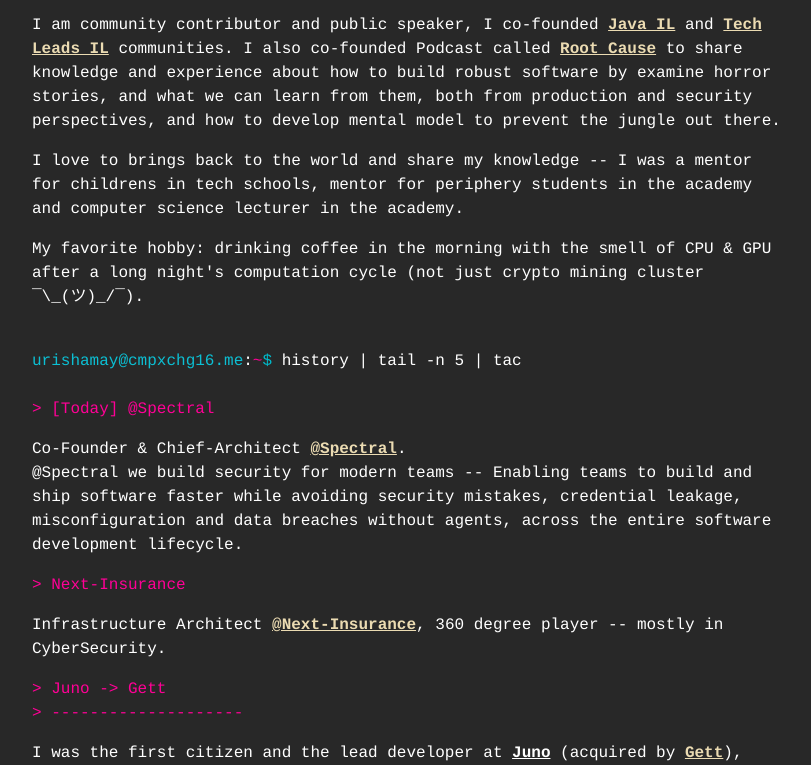
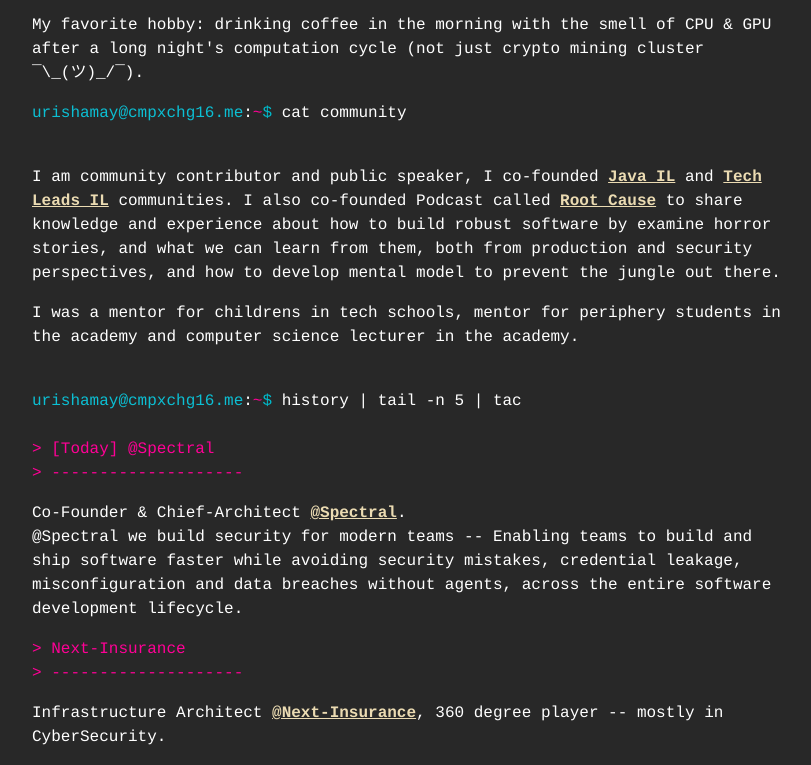
Before and after one commit to cmpxchg16/cmpxchg16.me, a plain HTML site: page static/index.html in a window 1280 px wide. Shown: the part 423-1188 px from the top of the page, without its empty margins (233-1044 px from the left). Drawn offline with Linux system fonts and the light colour scheme.

Commit message:
update profile

```diff
--- a/static/index.html
+++ b/static/index.html
@@ -59,6 +59,10 @@
       <p>My name is Uri Shamay, I am diverse technology enthusiast, hacker in my soul, tech lead and system architect. I live and breathe computers and programming since I was a child, and since then I've been playing with computers for hobby & profession.</p>
       <p>I have two decades experience of polyglot programming, mostly in the startup's world, building and architecting a wide variety of systems and infrastructures in multi-cloud environments, massively distributed and high-performance systems. My previous roles included both technology mentorship and leading software engineers.</p>
       <p>
+        My favorite hobby: drinking coffee in the morning with the smell of CPU & GPU after a long night's computation cycle (not just crypto mining cluster ¯\_(ツ)_/¯).
+      </p>
+      <span id="a">urishamay@cmpxchg16.me</span>:<span id="b">~</span><span id="c">$</span> cat community</br></br>
+      <p>
         I am community contributor and public speaker, I co-founded <a href="https://www.meetup.com/JavaIL/" target="_blank"><strong><u>Java IL</u></strong></a>
         and <a href="https://www.meetup.com/Tech-Leads-IL/" target="_blank"><strong><u>Tech Leads IL</u></strong></a> communities.
         I also co-founded Podcast called <a href="http://rtcz.io/" target="_blank"><strong><u>Root Cause</u></strong></a>
@@ -67,20 +71,19 @@
         and how to develop mental model to prevent the jungle out there.
       </p>
       <p>
-        I love to brings back to the world and share my knowledge -- I was a mentor for childrens in tech schools, mentor for periphery students in the academy and computer science lecturer in the academy.
-      </p>
-      <p>
-        My favorite hobby: drinking coffee in the morning with the smell of CPU & GPU after a long night's computation cycle (not just crypto mining cluster ¯\_(ツ)_/¯).
+        I was a mentor for childrens in tech schools, mentor for periphery students in the academy and computer science lecturer in the academy.
       </p>
       </br>
       <span id="a">urishamay@cmpxchg16.me</span>:<span id="b">~</span><span id="c">$</span> history | tail -n 5 | tac</br></br>
       <span id="b">> [Today] @Spectral </span></br>
+      <span id="b">> -------------------- </span></br>
       <p>
         Co-Founder & Chief-Architect <a href="https://www.spectralops.io/" target="_blank"><strong><u>@Spectral</u></strong></a>.</br>
         @Spectral we build security for modern teams --
         Enabling teams to build and ship software faster while avoiding security mistakes, credential leakage, misconfiguration and data breaches without agents, across the entire software development lifecycle.
       </p>
       <span id="b">> Next-Insurance </span></br>
+      <span id="b">> -------------------- </span></br>
       <p>
         Infrastructure Architect <a href="https://www.nextinsurance.com/" target="_blank"><strong><u>@Next-Insurance</u></strong></a>,
         360 degree player -- mostly in CyberSecurity.
@@ -110,7 +113,7 @@
         After that I was in the security devision -- crunching petabytes of data for CyberSecurity products.<br/>
       </p>
 
-      </br></br></br>
+      </br>
       <span id="a">urishamay@cmpxchg16.me</span>:<span id="b">~</span><span id="c">$</span> cat rnd</br></br>
       <p>
         In the R&D I love the D, but more the R, I did an extensive research on:<br/><br/>
@@ -137,7 +140,7 @@
       <span id="a">urishamay@cmpxchg16.me</span>:<span id="b">~</span><span id="c">$</span> fortune</br></br>
       * GitHub:: <a href="https://github.com/cmpxchg16" target="_blank">GitHub</a></br>
       * Twitter:: <a href="https://twitter.com/cmpxchg16" target="_blank">@cmpxchg16</a></br>
-      * Linkedin:: <a href="https://il.linkedin.com/in/cmpxchg16" target="_blank">cmpxchg16</a></br>
+      * LinkedIn:: <a href="https://il.linkedin.com/in/cmpxchg16" target="_blank">cmpxchg16</a></br>
       * Email:: <a href="mailto:shamayuri@gmail.com">shamayuri@gmail.com</a></br>
       * My PGP:: <a href="http://keyserver.ubuntu.com/pks/lookup?search=cmpxchg16%40gmail.com&fingerprint=on&op=index" target="_blank">cmpxchg16@gmail.com (9BAD50267BD5084C)</a></br>
       <br/><br/>
@@ -152,7 +155,7 @@
       <p><span id="b">> </span>Redis, Memcached, Haproxy, Nginx</p>
       <p><span id="b">> </span>Bare-Metal, AWS, GCP, Heroku</p>
       <br/>
-      <span id="b"><p>P.S. LOCK CMPXCHG16B (BP) ¯\_(ツ)_/¯ </p></span>
+      <span id="b">P.S. Incase you want a hint regarding the domain/nick: <p>__asm__ __volatile__("lock; cmpxchg16b %0;")</p></span>
       <span id="a">urishamay@cmpxchg16.me</span>:<span id="b">~</span><span id="c">$</span> exit</br></br></br>
     </div>
 
```
